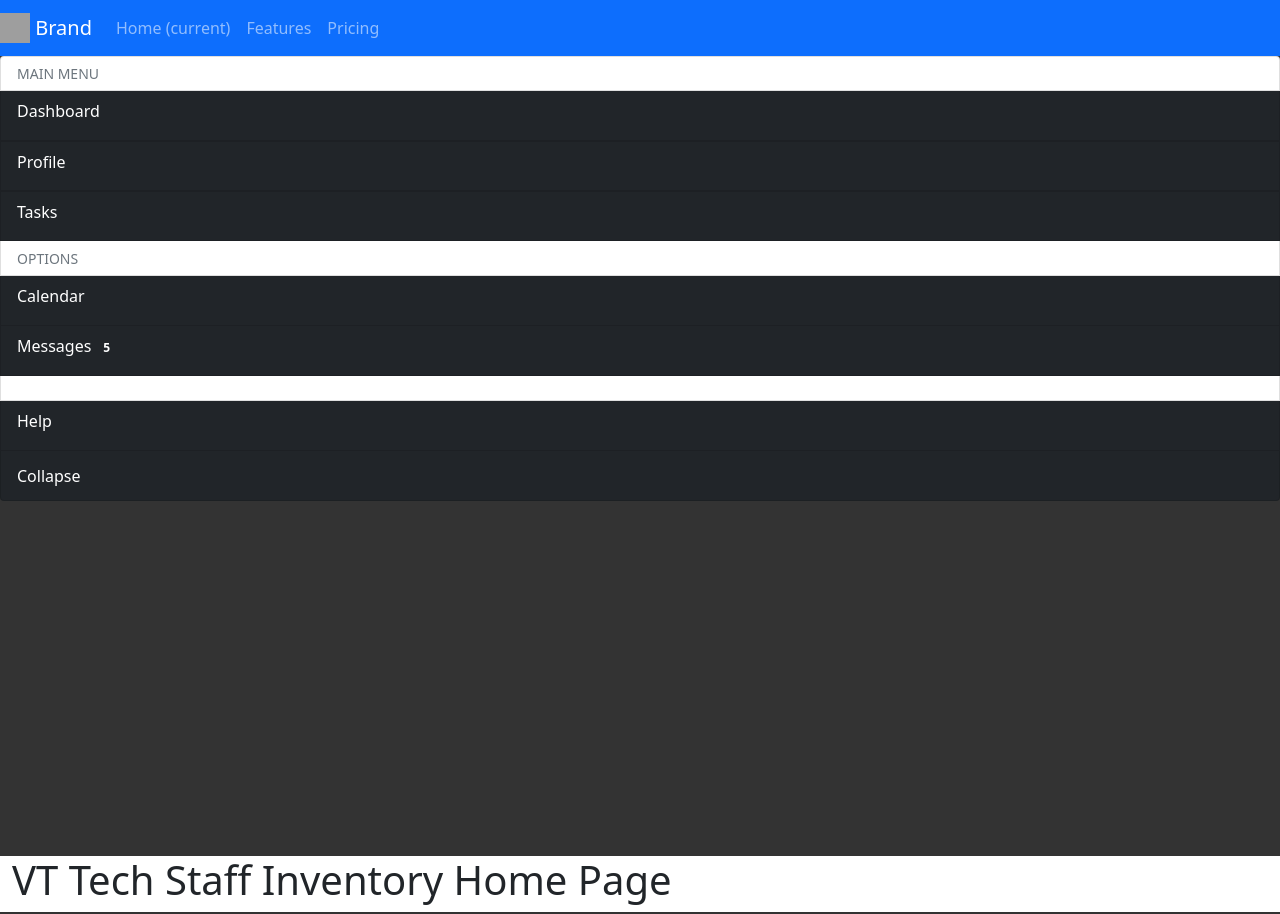
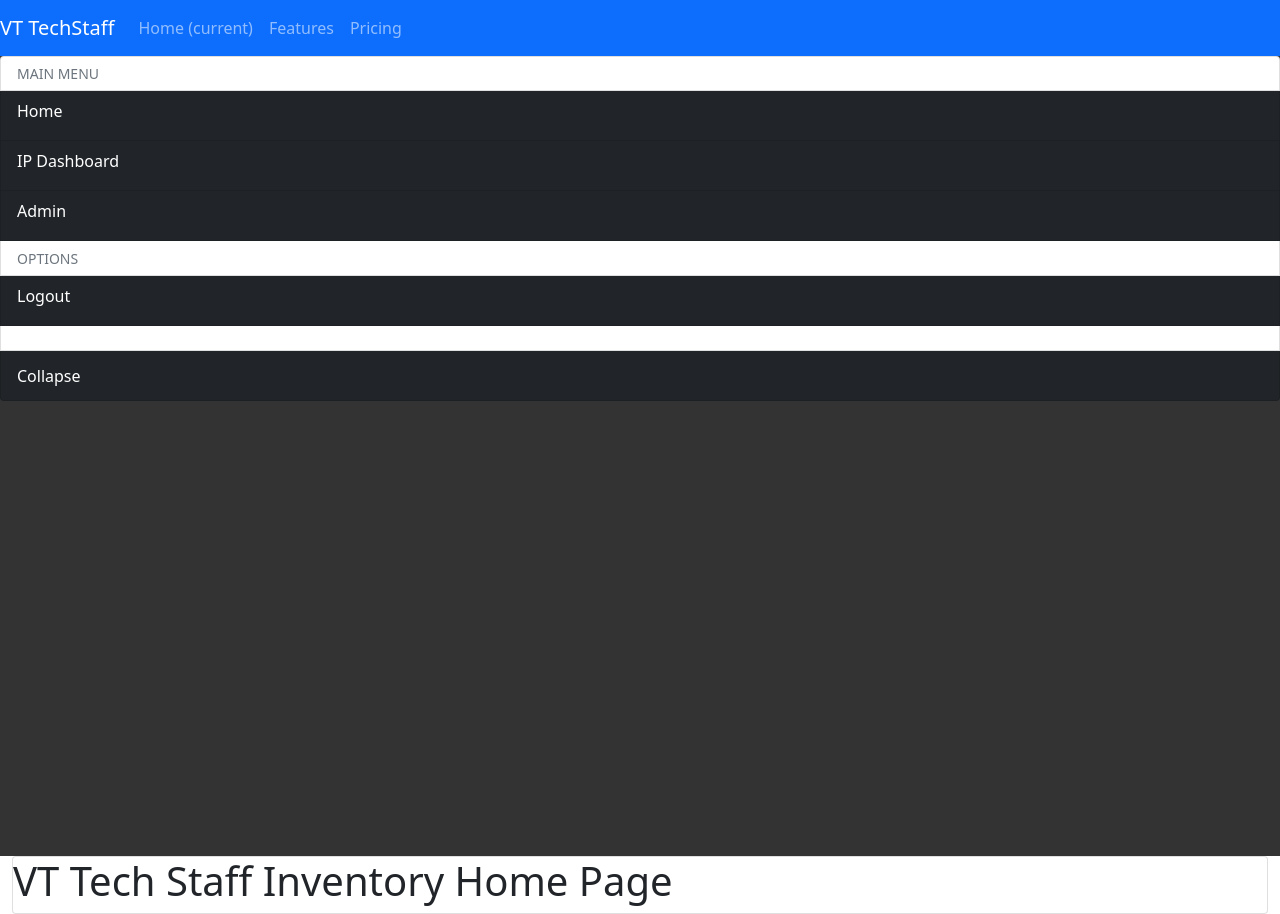
Before and after one commit to vbran17/TechStaffApp, a Django app: page /home/ in a window 1280 px wide. Run offline with Django 3.2, Linux system fonts and the light colour scheme; some libraries are stand-ins or nearby versions; grey boxes are pictures that could not be loaded.

Commit message:
work on sidebar more

```diff
--- a/inventory/static/css/sidebar.css
+++ b/inventory/static/css/sidebar.css
@@ -6,6 +6,12 @@
     min-height: 100vh;
     background-color: #333;
     padding: 0;
+}
+
+#main {
+	margin-left: 160px;
+	padding: 0px 10px;
+
 }
 
 /* Sidebar sizes when expanded and expanded */
--- a/inventory/templates/base.html
+++ b/inventory/templates/base.html
@@ -1,25 +1,25 @@
 <html>
     <head>
         <head>
+			<meta charset="utf-8">
+			<meta name="viewport" content="width=device-width, initial-scale=1.0">
 			{% load static %}
 			<link rel="stylesheet" href="{% static 'js/sidebar.js' %}">
 			{% load static %}
 			<link rel="stylesheet" href="{% static 'css/sidebar.css' %}">
             <link href="https://cdn.jsdelivr.net/npm/bootstrap@5.0.0-beta2/dist/css/bootstrap.min.css" rel="stylesheet" integrity="sha384-BmbxuPwQa2lc/FVzBcNJ7UAyJxM6wuqIj61tLrc4wSX0szH/Ev+nYRRuWlolflfl" crossorigin="anonymous">
-            <script src="https://cdn.jsdelivr.net/npm/bootstrap@5.0.0-beta2/dist/js/bootstrap.bundle.min.js" integrity="sha384-b5kHyXgcpbZJO/tY9Ul7kGkf1S0CWuKcCD38l8YkeH8z8QjE0GmW1gYU5S9FOnJ0" crossorigin="anonymous"></script>
-            <script src="https://cdn.jsdelivr.net/npm/@popperjs/core@2.6.0/dist/umd/popper.min.js" integrity="sha384-KsvD1yqQ1/1+IA7gi3P0tyJcT3vR+NdBTt13hSJ2lnve8agRGXTTyNaBYmCR/Nwi" crossorigin="anonymous"></script>
-            <script src="https://cdn.jsdelivr.net/npm/bootstrap@5.0.0-beta2/dist/js/bootstrap.min.js" integrity="sha384-nsg8ua9HAw1y0W1btsyWgBklPnCUAFLuTMS2G72MMONqmOymq585AcH49TLBQObG" crossorigin="anonymous"></script>
+
         </head>
     </head>
 
 		<!-- Bootstrap NavBar -->
+	<body>
 		<nav class="navbar navbar-expand-md navbar-dark bg-primary">
 			<button class="navbar-toggler navbar-toggler-right" type="button" data-toggle="collapse" data-target="#navbarNavDropdown" aria-controls="navbarNavDropdown" aria-expanded="false" aria-label="Toggle navigation">
 				<span class="navbar-toggler-icon"></span>
 			</button>
 			<a class="navbar-brand" href="#">
-			<img src="https://v4-alpha.getbootstrap.com/assets/brand/bootstrap-solid.svg" width="30" height="30" class="d-inline-block align-top" alt="">
-			<span class="menu-collapsed">Brand</span>
+				<span class="menu-collapsed">VT TechStaff</span>
 			</a>
 			<div class="collapse navbar-collapse" id="navbarNavDropdown">
 				<ul class="navbar-nav ml-auto">
@@ -59,45 +59,25 @@
 					</li>
 					<!-- /END Separator -->
 					<!-- Menu with submenu -->
-				<a href="#submenu1" data-toggle="collapse" aria-expanded="false" class="bg-dark list-group-item list-group-item-action flex-column align-items-start">
+					<a href="#submenu1" data-toggle="collapse" class="bg-dark list-group-item list-group-item-action flex-column align-items-start">
 						<div class="d-flex w-100 justify-content-start align-items-center">
 							<span class="fa fa-dashboard fa-fw mr-3"></span>
-						<span class="menu-collapsed">Dashboard</span>
+							<span class="menu-collapsed">Home</span>
+						</div>
+					</a>
+
+					<a href="#submenu2" data-toggle="collapse" class="bg-dark list-group-item list-group-item-action flex-column align-items-start">
+						<div class="d-flex w-100 justify-content-start align-items-center">
+							<span class="fa fa-user fa-fw mr-3"></span>
+							<span class="menu-collapsed">IP Dashboard</span>
 							<span class="submenu-icon ml-auto"></span>
 						</div>
 					</a>
-				<!-- Submenu content -->
-				<div id='submenu1' class="collapse sidebar-submenu">
-					<a href="#" class="list-group-item list-group-item-action bg-dark text-white">
-						<span class="menu-collapsed">Chahgag</span>
-					</a>
-					<a href="#" class="list-group-item list-group-item-action bg-dark text-white">
-						<span class="menu-collapsed">Reports</span>
-					</a>
-					<a href="#" class="list-group-item list-group-item-action bg-dark text-white">
-						<span class="menu-collapsed">Tables</span>
-					</a>
-				</div>
-				<a href="#submenu2" data-toggle="collapse" aria-expanded="false" class="bg-dark list-group-item list-group-item-action flex-column align-items-start">
-					<div class="d-flex w-100 justify-content-start align-items-center">
-						<span class="fa fa-user fa-fw mr-3"></span>
-						<span class="menu-collapsed">Profile</span>
-						<span class="submenu-icon ml-auto"></span>
-					</div>
-				</a>
-				<!-- Submenu content -->
-				<div id='submenu2' class="collapse sidebar-submenu">
-					<a href="#" class="list-group-item list-group-item-action bg-dark text-white">
-						<span class="menu-collapsed">Settings</span>
-					</a>
-					<a href="#" class="list-group-item list-group-item-action bg-dark text-white">
-						<span class="menu-collapsed">Password</span>
-					</a>
-				</div>
+
 					<a href="#" class="bg-dark list-group-item list-group-item-action">
 						<div class="d-flex w-100 justify-content-start align-items-center">
 							<span class="fa fa-tasks fa-fw mr-3"></span>
-						<span class="menu-collapsed">Tasks</span>
+							<span class="menu-collapsed">Admin</span>
 						</div>
 					</a>
 					<!-- Separator with title -->
@@ -108,24 +88,12 @@
 					<a href="#" class="bg-dark list-group-item list-group-item-action">
 						<div class="d-flex w-100 justify-content-start align-items-center">
 							<span class="fa fa-calendar fa-fw mr-3"></span>
-						<span class="menu-collapsed">Calendar</span>
-					</div>
-				</a>
-				<a href="#" class="bg-dark list-group-item list-group-item-action">
-					<div class="d-flex w-100 justify-content-start align-items-center">
-						<span class="fa fa-envelope-o fa-fw mr-3"></span>
-						<span class="menu-collapsed">Messages <span class="badge badge-pill badge-primary ml-2">5</span></span>
+							<span class="menu-collapsed">Logout</span>
 						</div>
 					</a>
 					<!-- Separator without title -->
 					<li class="list-group-item sidebar-separator menu-collapsed"></li>
 					<!-- /END Separator -->
-				<a href="#" class="bg-dark list-group-item list-group-item-action">
-					<div class="d-flex w-100 justify-content-start align-items-center">
-						<span class="fa fa-question fa-fw mr-3"></span>
-						<span class="menu-collapsed">Help</span>
-					</div>
-				</a>
 					<a href="#top" data-toggle="sidebar-colapse" class="bg-dark list-group-item list-group-item-action d-flex align-items-center">
 						<div class="d-flex w-100 justify-content-start align-items-center">
 							<span id="collapse-icon" class="fa fa-2x mr-3"></span>
@@ -134,11 +102,20 @@
 					</a>
 				</ul><!-- List Group END-->
 			</div><!-- sidebar-container END -->
+			<!-- MAIN -->
+			<div class="main">
+				<div class="card">
 
-    <body>
-        <div class="container">
+					<!----<div class="container"> ----->
 						{% block content %}
 						{% endblock %}
+					<!------ </div> ------>
+
 				</div>
+			</div><!-- Main Col END -->
+		</div><!-- body-row END -->
+	    <script src="https://cdn.jsdelivr.net/npm/bootstrap@5.0.0-beta2/dist/js/bootstrap.bundle.min.js" integrity="sha384-b5kHyXgcpbZJO/tY9Ul7kGkf1S0CWuKcCD38l8YkeH8z8QjE0GmW1gYU5S9FOnJ0" crossorigin="anonymous"></script>
+        <script src="https://cdn.jsdelivr.net/npm/@popperjs/core@2.6.0/dist/umd/popper.min.js" integrity="sha384-KsvD1yqQ1/1+IA7gi3P0tyJcT3vR+NdBTt13hSJ2lnve8agRGXTTyNaBYmCR/Nwi" crossorigin="anonymous"></script>
+        <script src="https://cdn.jsdelivr.net/npm/bootstrap@5.0.0-beta2/dist/js/bootstrap.min.js" integrity="sha384-nsg8ua9HAw1y0W1btsyWgBklPnCUAFLuTMS2G72MMONqmOymq585AcH49TLBQObG" crossorigin="anonymous"></script>
 	</body>
 </html>
```
Lines whose indentation alone changed are shown as unchanged.
